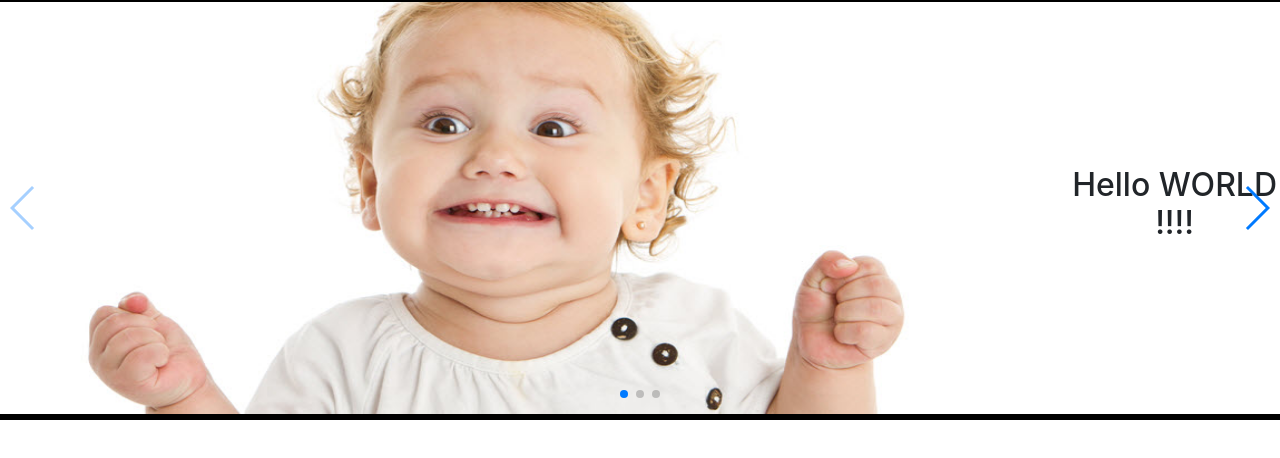
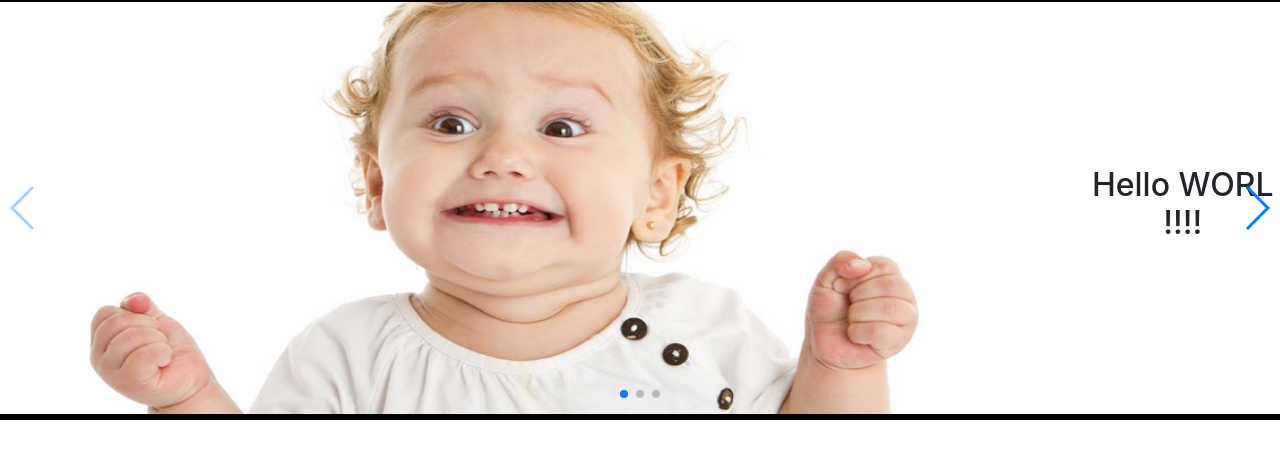
Before and after one commit to Valmasdelentin/MissionSite, a plain HTML site: page index.html in a window 1280 px wide. Shown: the part 104-562 px from the top of the page. Drawn offline with nearby package versions, Linux system fonts and the light colour scheme.

Commit message:
Merge branch 'master' into dev/valentin

```diff
--- a/index.html
+++ b/index.html
@@ -24,7 +24,7 @@
 			<div class="swiper-container">
 				<div class="swiper-wrapper">
 					<div class="swiper-slide"><img src="img/bebe.jpg" class="image-swiper" alt="">
-						<h2>Hello WORLD !!!!</h2>
+						<h2>Hello WORL !!!!</h2>
 					</div>
 					<div class="swiper-slide"><img src="img/doudou.jpg" class="image-swiper" alt=""></div>
 					<div class="swiper-slide"><img src="img/grimace.jpg" class="image-swiper" alt=""></div>
```
